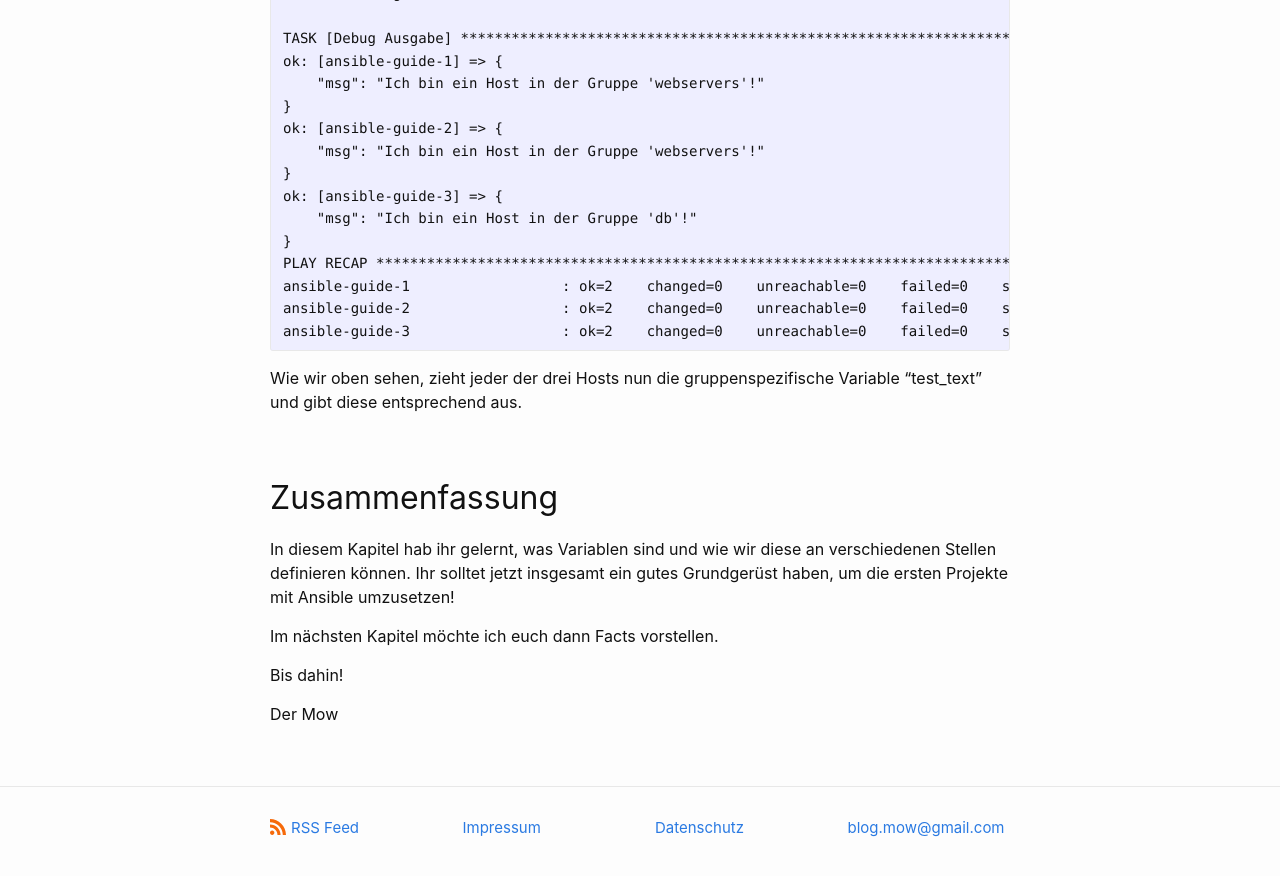
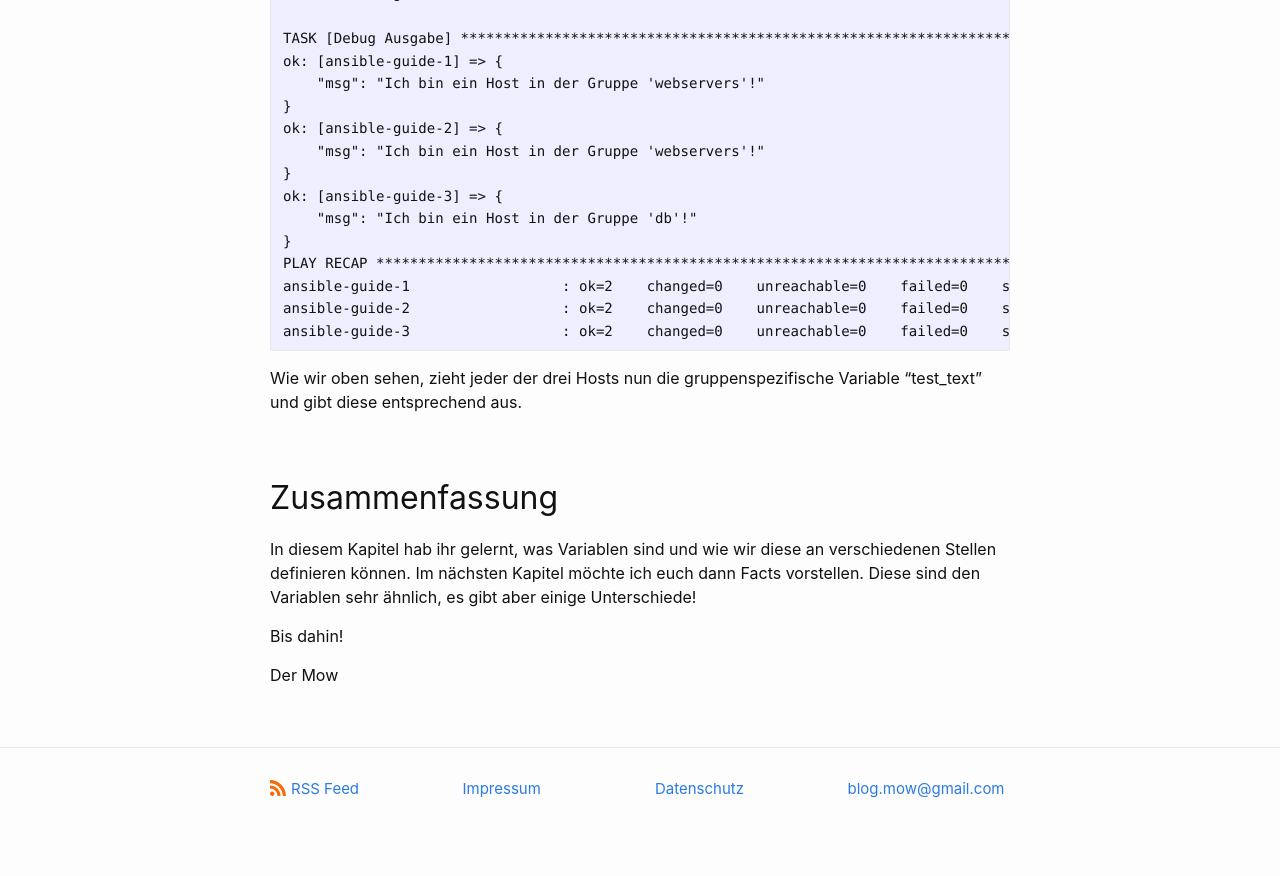
Before and after one commit to dermow/staging, a Jekyll site: the page built from _posts/2021-02-20-ansible-guide-5.markdown, in a window 1280 px wide and 900 px high, scrolled down 7159 px. Shown: the top 876 px of the window. Built offline with Jekyll 4.4.1, drawn with Linux system fonts in a browser that asks for light colours; comment, search, counter and statistics services are not loaded.

Commit message:
Update 2021-02-20-ansible-guide-5.markdown

```diff
--- a/_posts/2021-02-20-ansible-guide-5.markdown
+++ b/_posts/2021-02-20-ansible-guide-5.markdown
@@ -308,9 +308,8 @@ Wie wir oben sehen, zieht jeder der drei Hosts nun die gruppenspezifische Variab
 
 ## Zusammenfassung
 
-In diesem Kapitel hab ihr gelernt, was Variablen sind und wie wir diese an verschiedenen Stellen definieren können. Ihr solltet jetzt insgesamt ein gutes Grundgerüst haben, um die ersten Projekte mit Ansible umzusetzen!
-
-Im nächsten Kapitel möchte ich euch dann Facts vorstellen.
+In diesem Kapitel hab ihr gelernt, was Variablen sind und wie wir diese an verschiedenen Stellen definieren können. Im nächsten Kapitel möchte ich euch
+dann Facts vorstellen. Diese sind den Variablen sehr ähnlich, es gibt aber einige Unterschiede!
 
 Bis dahin!
 
```
